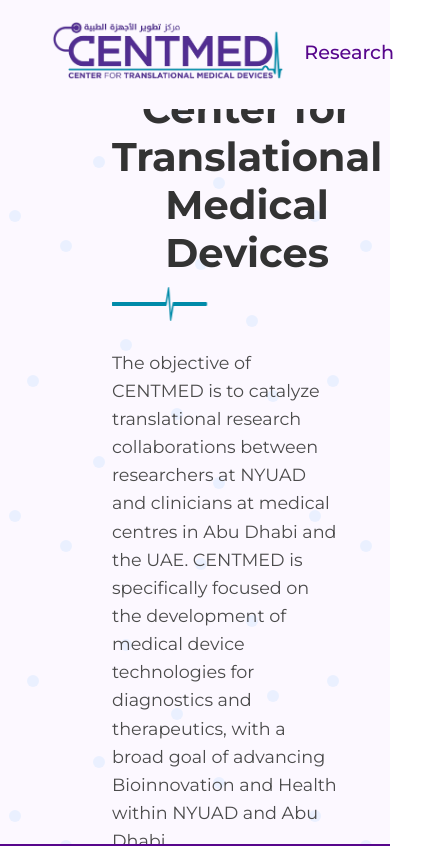
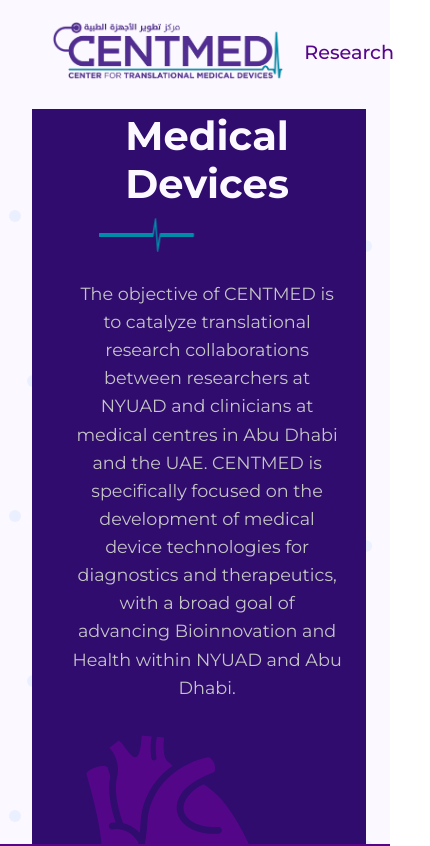
Before and after one commit to jheel2006/CENTMED-website, a React (Vite) app: page / in a window 390 px wide. Shown: the top 846 px of the page, 430 px wide, since content can reach past the window. Built offline with nearby package versions, Linux system fonts and the light colour scheme.

Commit message:
made changes to home page

```diff
--- a/src/components/BeatingHeart.css
+++ b/src/components/BeatingHeart.css
@@ -19,8 +19,8 @@
 
 /* Add this to your BeatingHeart.css file */
 .heart-svg-wrapper {
-    width: 100%;
-    height: 100%;
+    width: 90%;
+    height: 90%;
     display: flex;
     justify-content: center;
     align-items: center;
@@ -37,5 +37,5 @@
     max-height: 80vh;
     /* Reduced from 90vh to 80vh */
     overflow: visible;
-    opacity: 0.4;
+    opacity: 0.9;
 }
--- a/src/pages/Home.css
+++ b/src/pages/Home.css
@@ -49,7 +49,7 @@
 .title-container h1 {
     font-size: 3.5rem;
     font-weight: bold;
-    color: #333;
+    color: var(--background);
     line-height: 1.2;
     text-align: left;
     position: relative;
@@ -61,7 +61,7 @@
     margin-top: 0;
     font-size: 1.1rem;
     line-height: 1.6;
-    color: #4b4b4b;
+    color: #c5c5c5;
     text-align: left;
     max-width: 85%;
     margin-bottom: auto;
@@ -305,3 +305,199 @@
         width: fit-content;
     }
 }
+
+/* Add these styles to your Home.css file */
+
+/* Landing Wrapper Styles - New container with rounded border */
+.landing-wrapper {
+    width: 100%;
+    min-width: 2rem;
+    max-width: 4rem;
+    /* Increased significantly */
+    margin: 0 auto;
+    background-color: rgba(255, 255, 255, 0.9);
+    border-radius: 50px;
+    overflow: hidden;
+    /* border: 2px solid rgba(var(--teal)); */
+    position: relative;
+    height: 82vh;
+    /* Fixed height to ensure it's contained */
+}
+
+
+/* Update landing-section to center the wrapper and account for navbar */
+.landing-section {
+    position: relative;
+    min-height: 100vh;
+    width: 100%;
+    display: flex;
+    align-items: center;
+    justify-content: center;
+    padding: 80px 0 40px;
+    /* Top padding for navbar, bottom padding for spacing */
+    box-sizing: border-box;
+
+}
+
+/* Adjust landing-content to work within the wrapper */
+.landing-content {
+    display: flex;
+    width: 100%;
+    height: 100%;
+    align-items: center;
+    justify-content: space-between;
+    padding: 2rem;
+    background-color: rgb(47, 12, 109);
+}
+
+/* Adjust title container for better fit in wrapper */
+.title-container {
+    margin-left: 2rem;
+    /* Reduced from 4rem */
+}
+
+/* Adjust heart container to fit in wrapper */
+.heart-animation-container {
+    height: 100%;
+}
+
+/* Responsive adjustments */
+@media (max-width: 768px) {
+    .landing-wrapper {
+        width: 95%;
+        height: auto;
+        min-height: 80vh;
+        border-radius: 20px;
+    }
+
+    .landing-content {
+        padding: 1.5rem;
+        flex-direction: column;
+    }
+
+    .title-container {
+        margin-left: 0;
+        padding-right: 0;
+        align-items: center;
+        text-align: center;
+    }
+
+    .title-container .subtitle {
+        max-width: 100%;
+    }
+
+    .heart-animation-container {
+        height: 40vh;
+    }
+}
+
+/* Update these styles in your Home.css file */
+
+/* First, ensure the landing wrapper is properly sized and centered */
+.landing-wrapper {
+    width: 100%;
+    min-width: 1150px;
+    max-width: 3000px;
+    margin: 0 auto;
+    background-color: rgba(255, 255, 255, 0.9);
+    border-radius: 50px;
+    overflow: hidden;
+    position: relative;
+    height: 82vh;
+    display: flex;
+    /* Add this */
+    align-items: center;
+    /* Add this */
+    justify-content: center;
+    /* Add this */
+}
+
+/* Update landing-content to be vertically centered */
+.landing-content {
+    display: flex;
+    width: 100%;
+    height: 100%;
+    align-items: center;
+    /* This is already good */
+    justify-content: space-between;
+    padding: 2rem;
+    background-color: rgb(47, 12, 109);
+}
+
+/* Fix the title container to properly center its content vertically */
+.title-container {
+    flex: 0 0 50%;
+    display: flex;
+    flex-direction: column;
+    justify-content: center;
+    /* This centers content vertically */
+    align-items: flex-start;
+    padding-right: 2rem;
+    margin-left: 4rem;
+    height: 100%;
+    /* Make it full height of parent */
+}
+
+/* Remove the auto margins that might be pushing content */
+.title-container h1 {
+    font-size: 3.5rem;
+    font-weight: bold;
+    color: var(--background);
+    line-height: 1.2;
+    text-align: left;
+    position: relative;
+    margin-bottom: 10px;
+    /* Change from auto to a fixed value */
+    margin-top: 0;
+    /* Change from auto to 0 */
+}
+
+.title-container .subtitle {
+
+    font-size: 1.1rem;
+    line-height: 1.6;
+    color: #c5c5c5;
+    text-align: left;
+    max-width: 85%;
+    margin-bottom: 0;
+    /* Change from auto to 0 */
+}
+
+/* Responsive adjustments */
+@media (max-width: 768px) {
+    .landing-wrapper {
+        min-width: auto;
+        /* Remove the min-width on mobile */
+        height: auto;
+        min-height: 80vh;
+        border-radius: 20px;
+    }
+
+    .landing-content {
+        padding: 1.5rem;
+        flex-direction: column;
+    }
+
+    .title-container {
+        margin-left: 0;
+        padding-right: 0;
+        align-items: center;
+        text-align: center;
+        height: auto;
+        /* Allow height to be determined by content */
+    }
+
+    .title-container h1 {
+        text-align: center;
+        font-size: 2.5rem;
+    }
+
+    .title-container .subtitle {
+        max-width: 100%;
+        text-align: center;
+    }
+
+    .heart-animation-container {
+        height: 40vh;
+    }
+}
--- a/src/pages/Home.jsx
+++ b/src/pages/Home.jsx
@@ -67,7 +67,9 @@
             {/* <SectionNavigator /> */}
 
             {/* Landing Section with Title and Heart Animation */}
+
             <section className="landing-section">
+                <div className="landing-wrapper">
                     <div className="landing-content">
                         {/* Title Container on the Left */}
                         <div className="title-container">
@@ -100,6 +102,7 @@
                         {/* Heart Animation Container on the Right */}
                         <div className="heart-animation-container">
                             <BeatingHeart />
+                        </div>
                     </div>
                 </div>
             </section>
```
Lines whose indentation alone changed are shown as unchanged.
